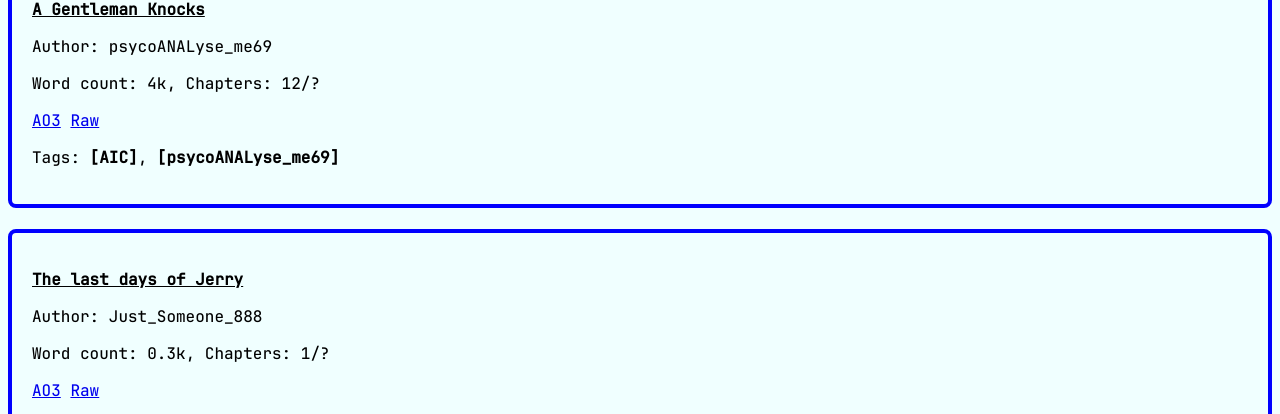
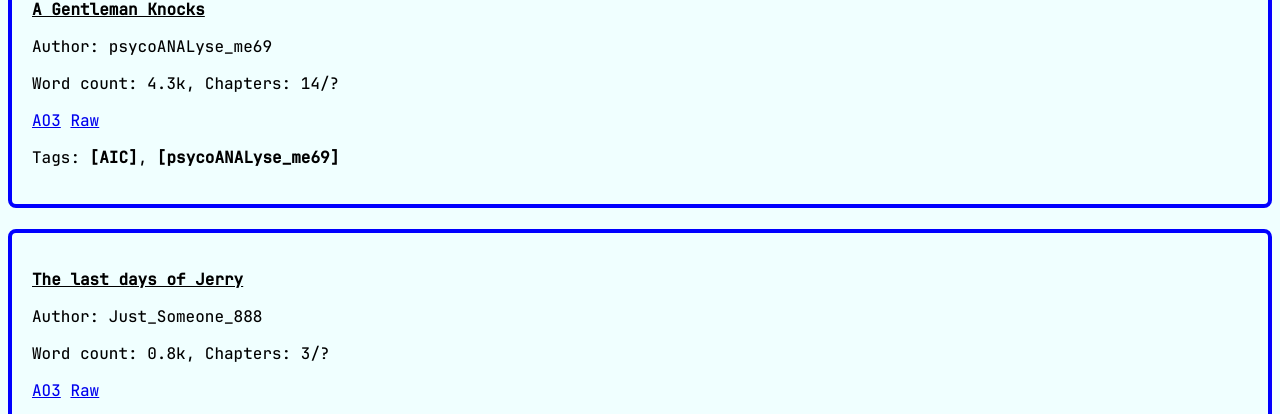
Before and after one commit to ValleyDragon888/pbfs, a plain HTML site: page index.html in a window 1280 px wide. Shown: the part 785-1199 px from the top of the page. Drawn offline with Linux system fonts and the light colour scheme.

Commit message:
Update word counts and chapter numbers

```diff
--- a/index.html
+++ b/index.html
@@ -96,7 +96,7 @@
 <div id="AIC-Gentleman"><br><div class="rounded_edge_border">
     <p><b><u>A Gentleman Knocks</u></b></p>
     <p>Author: psycoANALyse_me69</p>
-    <p>Word count: 4k, Chapters: 12/?</p>
+    <p>Word count: 4.3k, Chapters: 14/?</p>
     <p><a href="https://archiveofourown.org/works/72235721?view_full_work=true">AO3</a> <a href="fics/AIC-Gentleman.html">Raw</a></p>
     <p>Tags: <b>[AIC]</b>, <b>[psycoANALyse_me69]</b></p>
 </div></div>
@@ -104,7 +104,7 @@
     <p><b><u>The last days of Jerry
     </u></b></p>
     <p>Author: Just_Someone_888</p>
-    <p>Word count: 0.3k, Chapters: 1/?</p>
+    <p>Word count: 0.8k, Chapters: 3/?</p>
     <p><a href="https://archiveofourown.org/works/73171106?view_full_work=true">AO3</a> <a href="fics/Jerry.html">Raw</a></p>
     <p>Tags: <b>[Original]</b>, <b>[Just_Someone_888]</b></p>
 </div></div>
```
